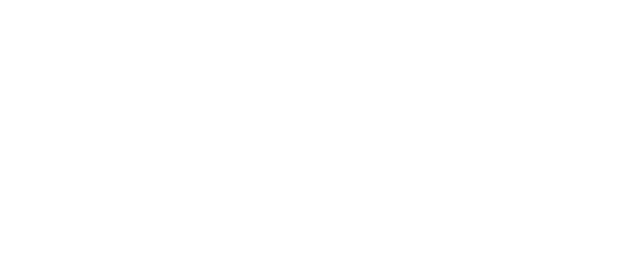
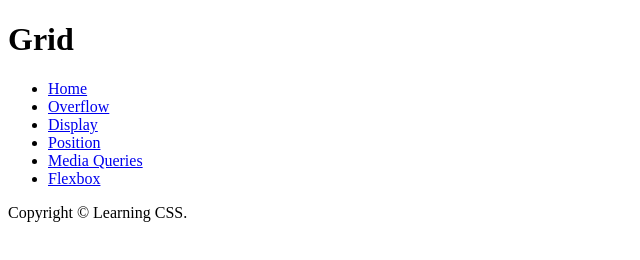
Before and after one commit to NEMOtace/LearningCSS, a plain HTML site: page grid.html in a window 1280 px wide. Shown: the whole page, without its empty margins (0-640 px from the left). Drawn offline with Linux system fonts and the light colour scheme.

Commit message:
agregando navegacion y footer a los archivos html

```diff
--- a/grid.html
+++ b/grid.html
@@ -1,5 +1,6 @@
 <!DOCTYPE html>
 <html lang="en">
+
     <head>
         <meta charset="UTF-8">
         <meta http-equiv="X-UA-Compatible" content="IE=edge">
@@ -9,7 +10,27 @@
         <link rel="stylesheet" type="text/css" href="css/diplay.css">
         <title>Grid</title>
     </head>
+
     <body>
+        <header>
+            <h1>Grid</h1>
+            <nav>
+                <ul>
+                    <li><a href="index.html">Home</a></li>
+                    <li><a href="overflow.html">Overflow</a></li>
+                    <li><a href="display.html">Display</a></li>
+                    <li><a href="position.html">Position</a></li>
+                    <li><a href="media.html">Media Queries</a></li>
+                    <li><a href="flexbox.html">Flexbox</a></li>
+                </ul>
+            </nav>
+        </header>
+        <main>
 
+        </main>
+        <footer>
+            <p>Copyright &copy; Learning CSS.</p>
+        </footer>
     </body>
+
 </html>
```
Also changed, not shown: display.html (+18 -0 lines), flexbox.html (+21 -0 lines), media.html (+21 -0 lines), position.html (+18 -0 lines). Lines whose indentation alone changed are shown as unchanged.
